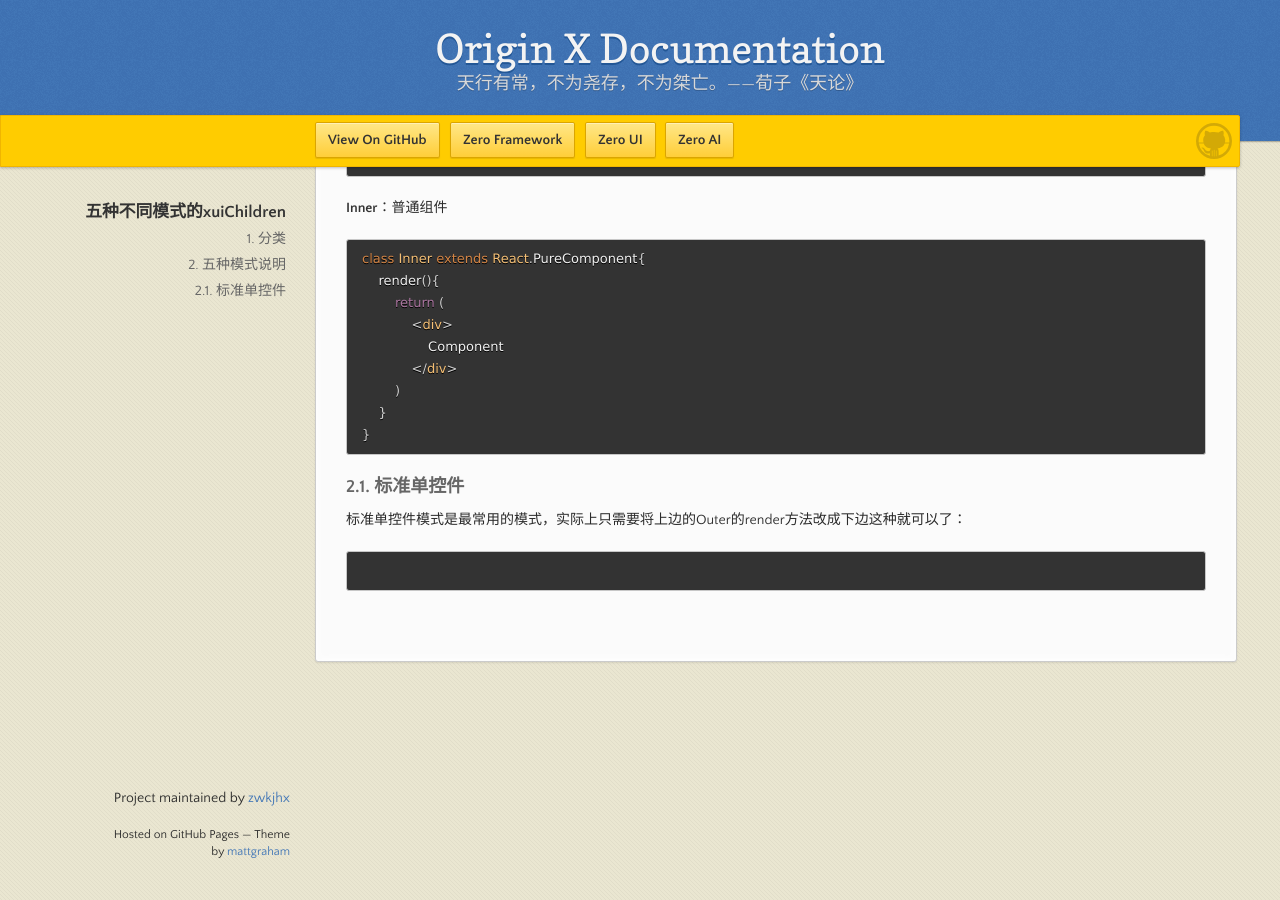
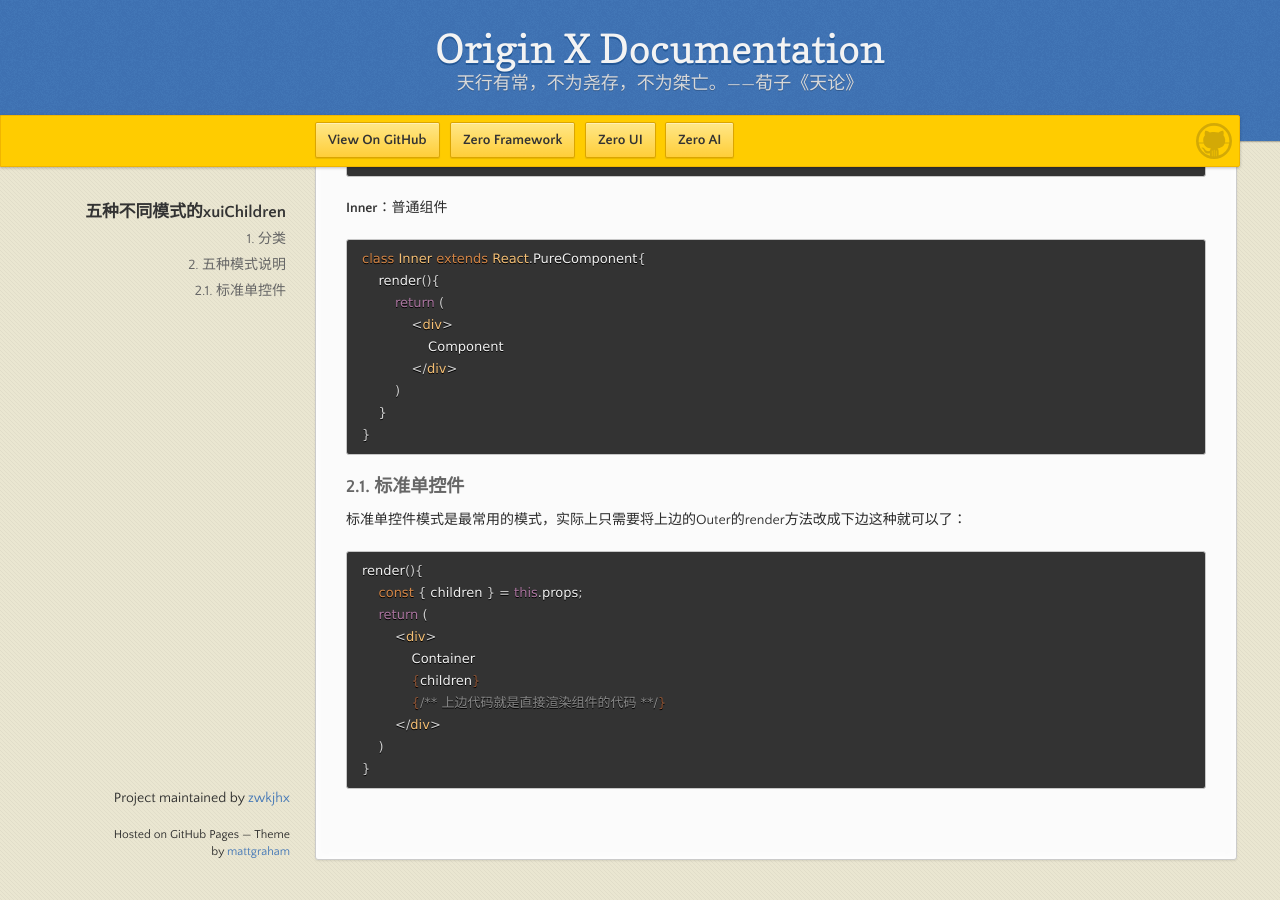
Before and after one commit to zwkjhx/ox-doc, a Jekyll site: the page built from specification/3-origin-xgui-fan/spo-017-wu-zhong-bu-tong-mo-shi-de-xuichildren-shuo-ming.md, in a window 1280 px wide and 900 px high, scrolled down 804 px. Built offline with Jekyll 4.4.1, drawn with Linux system fonts in a browser that asks for light colours; our own code applies the rules of GitHub Pages for plain Markdown files.

Commit message:
Updates specification/3-origin-xgui-fan/spo-017-wu-zhong-bu-tong-mo-shi-de-xuichildren-shuo-ming.md
Auto commit by GitBook Editor

````diff
--- a/specification/3-origin-xgui-fan/spo-017-wu-zhong-bu-tong-mo-shi-de-xuichildren-shuo-ming.md
+++ b/specification/3-origin-xgui-fan/spo-017-wu-zhong-bu-tong-mo-shi-de-xuichildren-shuo-ming.md
@@ -52,5 +52,14 @@
 标准单控件模式是最常用的模式，实际上只需要将上边的Outer的render方法改成下边这种就可以了：
 
 ```jsx
-
+render(){
+    const { children } = this.props;
+    return (
+        <div>
+            Container
+            {children}
+            {/** 上边代码就是直接渲染组件的代码 **/}
+        </div>
+    )
+}
 ```
````
